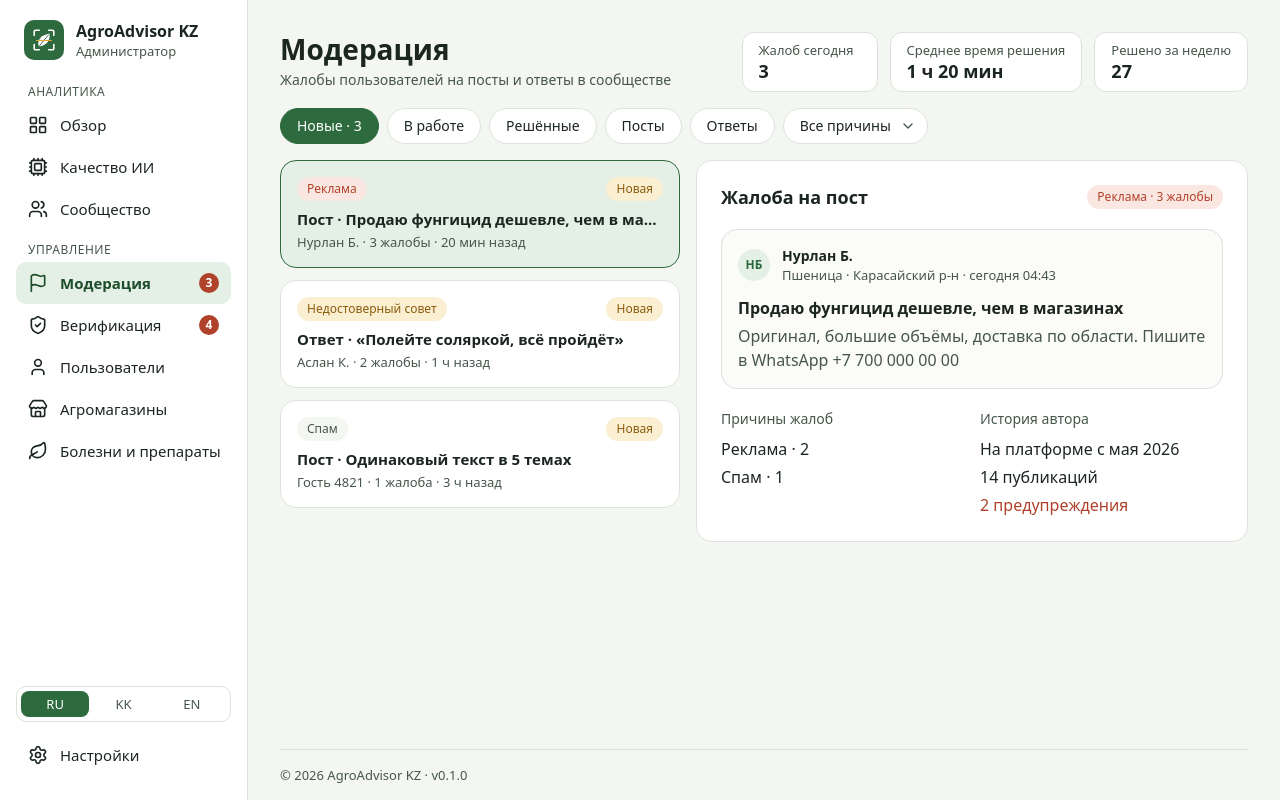
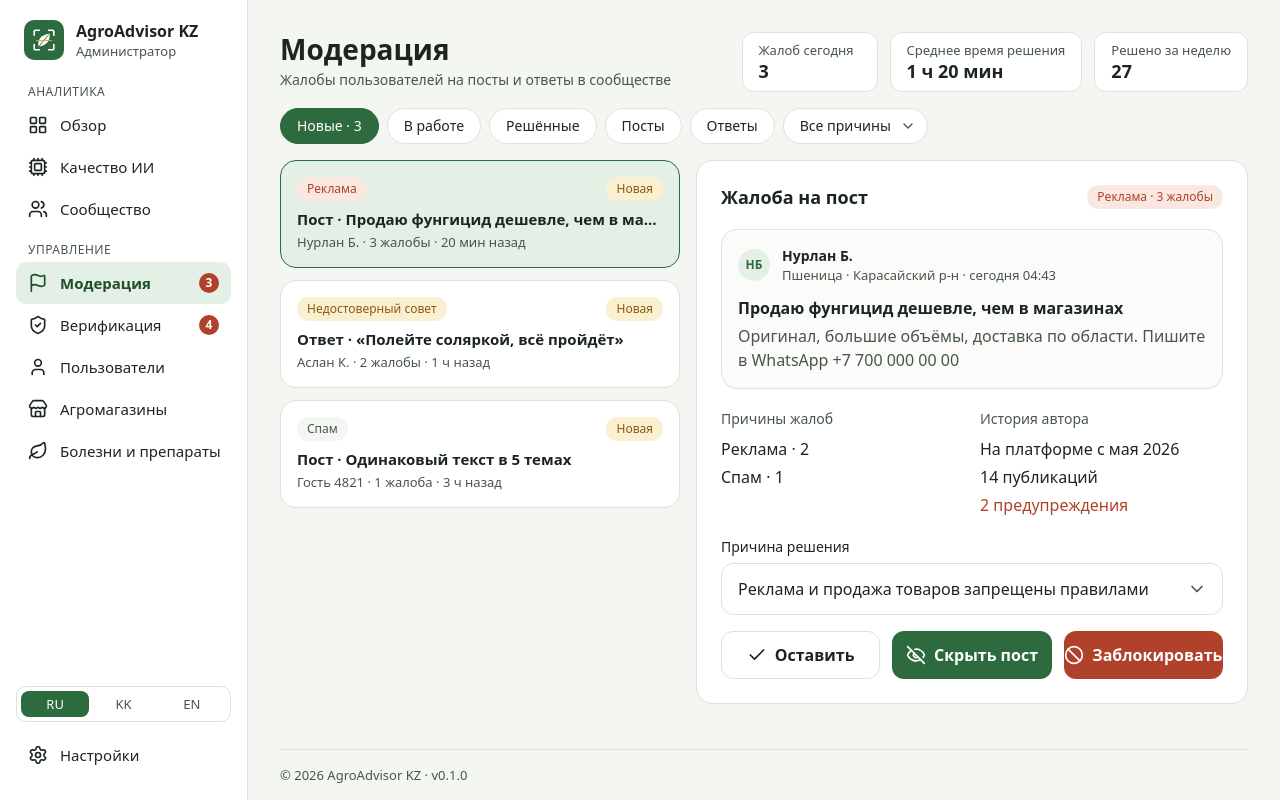
Before and after one commit to nurbolatdev/agroadvisor-kz, a React (Vite) app in the folder apps/admin-web/: page /moderation in a window 1280 px wide. Built offline with nearby package versions, Linux system fonts and the light colour scheme.

Commit message:
feat(moderation): add approve and reject actions

```diff
--- /dev/null
+++ b/apps/admin-web/src/features/moderation/components/ComplaintActions.tsx
@@ -0,0 +1,119 @@
+import { Ban, Check, EyeOff } from 'lucide-react'
+import { useState } from 'react'
+import { Button } from '@/components/ui/Button'
+import { Modal } from '@/components/ui/Modal'
+import { Select } from '@/components/ui/Select'
+import { mainReason } from '@/features/moderation/complaints'
+import { api, type ComplaintDetails } from '@/services/api'
+import type { ComplaintReason, ModerationAction } from '@/shared/types'
+import { formatDayAndTime } from '@/shared/utils/format'
+
+interface ComplaintActionsProps {
+  complaint: ComplaintDetails
+  onResolved: () => void
+}
+
+const DECISION_REASONS: Record<ComplaintReason, string> = {
+  ads: 'Реклама и продажа товаров запрещены правилами',
+  misinformation: 'Опасный или недостоверный совет',
+  spam: 'Спам и повторяющиеся сообщения',
+  abuse: 'Оскорбления и грубость',
+}
+
+const KEEP_COMMENT = 'Нарушений не найдено'
+
+const ACTION_RESULT: Record<ModerationAction, string> = {
+  keep: 'Публикация оставлена',
+  hide: 'Публикация скрыта',
+  block: 'Публикация скрыта, автор заблокирован',
+}
+
+export function ComplaintActions({ complaint, onResolved }: ComplaintActionsProps) {
+  const [decision, setDecision] = useState(DECISION_REASONS[mainReason(complaint)])
+  const [pending, setPending] = useState<ModerationAction>()
+  const [error, setError] = useState<string>()
+  const [confirmBlock, setConfirmBlock] = useState(false)
+
+  if (complaint.resolution) {
+    const { action, comment, resolvedAt } = complaint.resolution
+    return (
+      <div className="rounded-2xl bg-primary-soft p-4 text-small text-primary-dark">
+        <p className="font-semibold">{ACTION_RESULT[action]}</p>
+        <p className="mt-0.5">
+          {comment} · {formatDayAndTime(resolvedAt)}
+        </p>
+      </div>
+    )
+  }
+
+  const resolve = async (action: ModerationAction) => {
+    setConfirmBlock(false)
+    setPending(action)
+    setError(undefined)
+    try {
+      await api.resolveComplaint(complaint.id, action, action === 'keep' ? KEEP_COMMENT : decision)
+      onResolved()
+    } catch (reason) {
+      setError(reason instanceof Error ? reason.message : 'Не удалось сохранить решение')
+    } finally {
+      setPending(undefined)
+    }
+  }
+
+  const kind = complaint.post.kind === 'post' ? 'пост' : 'ответ'
+
+  return (
+    <div className="flex flex-col gap-4">
+      <Select
+        label="Причина решения"
+        value={decision}
+        onChange={(event) => setDecision(event.target.value)}
+        options={Object.values(DECISION_REASONS).map((text) => ({ value: text, label: text }))}
+      />
+      <div className="grid gap-3 sm:grid-cols-3">
+        <Button
+          variant="secondary"
+          icon={Check}
+          disabled={pending !== undefined}
+          onClick={() => resolve('keep')}
+        >
+          {pending === 'keep' ? 'Сохраняем…' : 'Оставить'}
+        </Button>
+        <Button icon={EyeOff} disabled={pending !== undefined} onClick={() => resolve('hide')}>
+          {pending === 'hide' ? 'Скрываем…' : `Скрыть ${kind}`}
+        </Button>
+        <Button
+          variant="danger"
+          icon={Ban}
+          disabled={pending !== undefined}
+          onClick={() => setConfirmBlock(true)}
+        >
+          {pending === 'block' ? 'Блокируем…' : 'Заблокировать'}
+        </Button>
+      </div>
+      {error ? (
+        <p role="alert" className="text-small text-danger">
+          {error}
+        </p>
+      ) : null}
+
+      <Modal
+        open={confirmBlock}
+        onClose={() => setConfirmBlock(false)}
+        title={`Заблокировать ${complaint.author.name}?`}
+        footer={
+          <>
+            <Button size="sm" variant="ghost" onClick={() => setConfirmBlock(false)}>
+              Отменить
+            </Button>
+            <Button size="sm" variant="danger" icon={Ban} onClick={() => resolve('block')}>
+              Заблокировать
+            </Button>
+          </>
+        }
+      >
+        Публикация будет скрыта, а автор больше не сможет писать в сообществе. Причина: {decision}.
+      </Modal>
+    </div>
+  )
+}
--- a/apps/admin-web/src/features/moderation/components/ComplaintDetailsPanel.tsx
+++ b/apps/admin-web/src/features/moderation/components/ComplaintDetailsPanel.tsx
@@ -1,6 +1,7 @@
 import { EyeOff } from 'lucide-react'
 import { Badge } from '@/components/ui/Badge'
 import { Card } from '@/components/ui/Card'
+import { ComplaintActions } from '@/features/moderation/components/ComplaintActions'
 import { mainReason, POST_KINDS, REASONS, totalReports } from '@/features/moderation/complaints'
 import type { ComplaintDetails } from '@/services/api'
 import { CROP_LABELS } from '@/shared/constants/crops'
@@ -8,6 +9,7 @@ import { formatDayAndTime, formatSince, pluralize } from '@/shared/utils/format'
 
 interface ComplaintDetailsPanelProps {
   complaint: ComplaintDetails
+  onResolved: () => void
 }
 
 const initials = (name: string) =>
@@ -18,7 +20,7 @@ const initials = (name: string) =>
     .slice(0, 2)
     .toUpperCase()
 
-export function ComplaintDetailsPanel({ complaint }: ComplaintDetailsPanelProps) {
+export function ComplaintDetailsPanel({ complaint, onResolved }: ComplaintDetailsPanelProps) {
   const { post, author } = complaint
   const reason = REASONS[mainReason(complaint)]
   const kind = POST_KINDS[post.kind].label.toLowerCase()
@@ -85,6 +87,8 @@ export function ComplaintDetailsPanel({ complaint }: ComplaintDetailsPanelProps)
           </ul>
         </section>
       </div>
+
+      <ComplaintActions key={complaint.id} complaint={complaint} onResolved={onResolved} />
     </Card>
   )
 }
--- a/apps/admin-web/src/features/moderation/pages/ModerationPage.tsx
+++ b/apps/admin-web/src/features/moderation/pages/ModerationPage.tsx
@@ -13,11 +13,12 @@ import {
 import { ModerationKpis } from '@/features/moderation/components/ModerationKpis'
 import { api } from '@/services/api'
 import { useApiQuery } from '@/shared/hooks/useApiQuery'
+import { notifyDataChanged } from '@/shared/utils/dataEvents'
 
 export function ModerationPage() {
   const [filters, setFilters] = useState<ComplaintFilterValue>({ status: 'new' })
   const [selectedId, setSelectedId] = useState<string>()
-  const { data: complaints } = useApiQuery(
+  const { data: complaints, reload } = useApiQuery(
     () => api.getComplaints({ kind: filters.kind, reason: filters.reason }),
     [filters.kind, filters.reason],
   )
@@ -61,7 +62,13 @@ export function ModerationPage() {
         </section>
         <div className="lg:sticky lg:top-8">
           {selected ? (
-            <ComplaintDetailsPanel complaint={selected} />
+            <ComplaintDetailsPanel
+              complaint={selected}
+              onResolved={() => {
+                reload()
+                notifyDataChanged()
+              }}
+            />
           ) : (
             <Card>
               <EmptyState
--- a/apps/admin-web/src/layouts/Sidebar.tsx
+++ b/apps/admin-web/src/layouts/Sidebar.tsx
@@ -10,12 +10,14 @@ import {
   User,
   Users,
 } from 'lucide-react'
+import { useEffect } from 'react'
 import { NavLink, useLocation } from 'react-router-dom'
 import logo from '@/assets/brand/symbol-white.svg'
 import { LanguageSwitcher } from '@/layouts/LanguageSwitcher'
 import { api } from '@/services/api'
 import { ROUTES } from '@/shared/constants/routes'
 import { useApiQuery } from '@/shared/hooks/useApiQuery'
+import { onDataChanged } from '@/shared/utils/dataEvents'
 
 interface NavItem {
   label: string
@@ -76,9 +78,10 @@ function SidebarLink({ label, icon: Icon, to, badge }: NavItem) {
 }
 
 export function Sidebar() {
-  // Refresh counters on navigation, so actions on other pages are reflected.
+  // Refresh counters on navigation and after actions such as resolving a complaint.
   const { pathname } = useLocation()
-  const { data: counters } = useApiQuery(() => api.getSidebarCounters(), [pathname])
+  const { data: counters, reload } = useApiQuery(() => api.getSidebarCounters(), [pathname])
+  useEffect(() => onDataChanged(reload), [reload])
   const badges: Partial<Record<string, number>> = {
     [ROUTES.moderation]: counters?.newComplaints,
     [ROUTES.verification]: counters?.pendingVerifications,
--- /dev/null
+++ b/apps/admin-web/src/shared/utils/dataEvents.ts
@@ -0,0 +1,9 @@
+const DATA_CHANGED = 'admin:data-changed'
+
+/** Tells other parts of the layout (e.g. sidebar counters) that an action changed the data. */
+export const notifyDataChanged = () => window.dispatchEvent(new Event(DATA_CHANGED))
+
+export function onDataChanged(listener: () => void) {
+  window.addEventListener(DATA_CHANGED, listener)
+  return () => window.removeEventListener(DATA_CHANGED, listener)
+}
```
